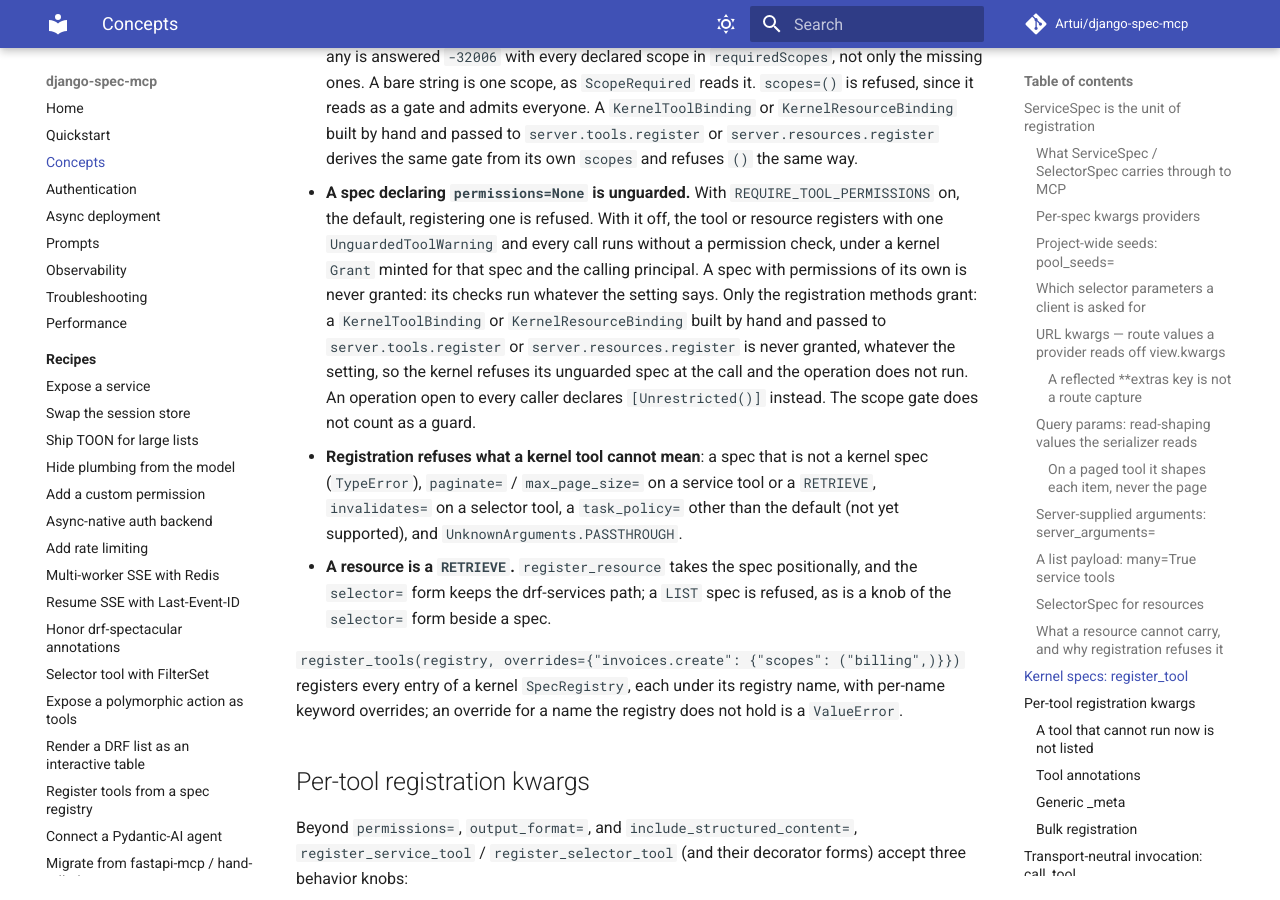
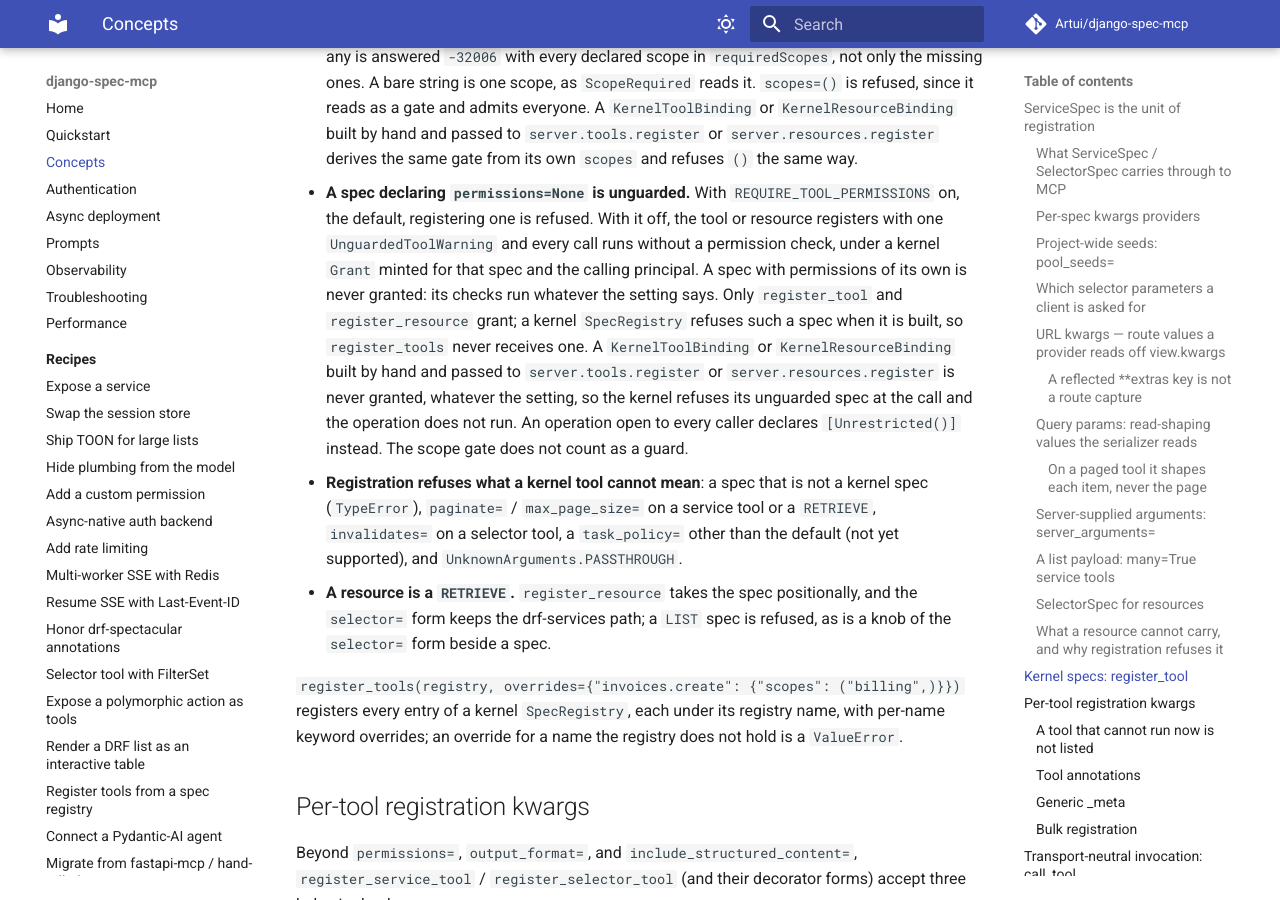
Before and after one commit to Artui/django-spec-mcp, an MkDocs documentation site: the page built from docs/concepts.md, in a window 1280 px wide and 900 px high, scrolled down 19938 px. Built offline with MkDocs 1.6.1 and Material for MkDocs 9.7.7, drawn with Linux system fonts in a browser that asks for light colours; comment, search, counter and statistics services are not loaded.

Commit message:
Say that only register_tool and register_resource grant an unguarded spec
The grant docs named register_tools beside them, but a kernel SpecRegistry
refuses a spec declaring permissions=None when it is built, so the batch
route never receives one and never earns the grant. A test now holds that.

Co-Authored-By: Claude Opus 5.5 <noreply@anthropic.com>

```diff
--- a/docs/concepts.md
+++ b/docs/concepts.md
@@ -959,8 +959,10 @@ What changes against the drf-services tools:
   it off, the tool or resource registers with one `UnguardedToolWarning` and
   every call runs without a permission check, under a kernel `Grant` minted for
   that spec and the calling principal. A spec with permissions of its own is
-  never granted: its checks run whatever the setting says. Only the
-  registration methods grant: a `KernelToolBinding` or `KernelResourceBinding`
+  never granted: its checks run whatever the setting says. Only
+  `register_tool` and `register_resource` grant; a kernel `SpecRegistry`
+  refuses such a spec when it is built, so `register_tools` never receives
+  one. A `KernelToolBinding` or `KernelResourceBinding`
   built by hand and passed to `server.tools.register` or
   `server.resources.register` is never granted, whatever the setting, so the
   kernel refuses its unguarded spec at the call and the operation does not run.
```
Also changed, not shown: CHANGELOG.md (+4 -2 lines), 2 other files.
